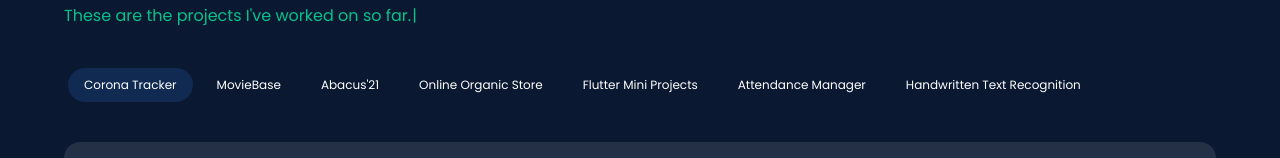
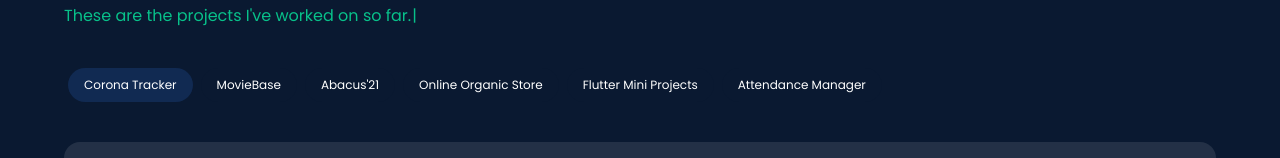
Before and after one commit to UmarAhmed30/portfolio, a React (Create React App) app: page /projects in a window 1280 px wide. Shown: the part 171-329 px from the top of the page. Built offline with nearby package versions, Linux system fonts and the light colour scheme.

Commit message:
Revise projects

```diff
--- a/src/data/ProjectData.js
+++ b/src/data/ProjectData.js
@@ -36,7 +36,7 @@ export const ProjectData = [
     tools: [SkillsData[0], SkillsData[4], SkillsData[5], SkillsData[6], SkillsData[8], '#nodeJS'],
     imgLink: `${process.env.PUBLIC_URL}/assets/images/Projects/abacus.png`,
     gitLink: "https://github.com/UmarAhmed30/abacus-21-frontend",
-    proLink: "https://hungry-banach-716135.netlify.app/homepage",
+    proLink: "https://abacus-2021.netlify.app/",
   },
   {
     id: 4,
@@ -71,14 +71,14 @@ export const ProjectData = [
     imgLink: `${process.env.PUBLIC_URL}/assets/images/Projects/attendance-manager.png`,
     gitLink: "https://github.com/UmarAhmed30/Attendance-Manager",
   },
-  {
-    id: 7,
-    proName: "Handwritten Text Recognition",
-    proNameColor: "#0271D1",
-    proDesc:
-      "A website that converts handwritten text to digitized format using Convolutional Neural Network, Bidirectional Long Short-term Memory and Recurrent Neural Network.",
-    proContColor: "rgba(2, 113, 209, 0.1)",
-    tools: [SkillsData[4], SkillsData[5], SkillsData[6], SkillsData[7], SkillsData[8], SkillsData[8], '#python', '#tensorflow'],
-    imgLink: `${process.env.PUBLIC_URL}/assets/images/Projects/htr.jpg`,
-  },
+//   {
+//     id: 7,
+//     proName: "Handwritten Text Recognition",
+//     proNameColor: "#0271D1",
+//     proDesc:
+//       "A website that converts handwritten text to digitized format using Convolutional Neural Network, Bidirectional Long Short-term Memory and Recurrent Neural Network.",
+//     proContColor: "rgba(2, 113, 209, 0.1)",
+//     tools: [SkillsData[4], SkillsData[5], SkillsData[6], SkillsData[7], SkillsData[8], SkillsData[8], '#python', '#tensorflow'],
+//     imgLink: `${process.env.PUBLIC_URL}/assets/images/Projects/htr.jpg`,
+//   },
 ];
```
